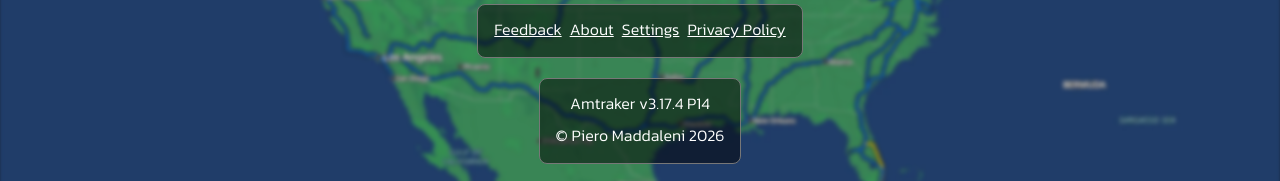
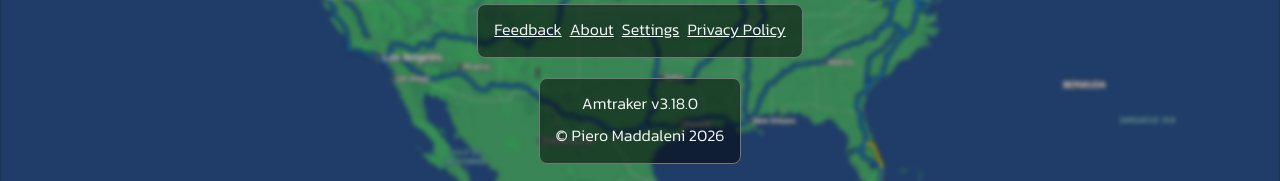
Before and after one commit to piemadd/amtraker-vite, a React (Vite) app: page / in a window 1280 px wide. Shown: the part 510-691 px from the top of the page. Built offline with nearby package versions, Linux system fonts and the light colour scheme; no server answers.

Commit message:
All issues fixed, back to normal.

```diff
--- a/index.html
+++ b/index.html
@@ -42,7 +42,6 @@
     <main id="root"></main>
     <script type="module" src="/src/index.jsx"></script>
     <!-- Google tag (gtag.js) -->
-     <!--
     <script
       defer
       async
@@ -57,14 +56,11 @@
 
       gtag("config", "G-XSX5WM5XZQ");
     </script>
-    -->
     <!-- Cloudflare Web Analytics -->
-     <!--
     <script
       defer
       src="https://static.cloudflareinsights.com/beacon.min.js"
       data-cf-beacon='{"token": "3b3c100fa1134517af0c68186b52923f"}'
     ></script>
-    -->
   </body>
 </html>
--- a/src/error.jsx
+++ b/src/error.jsx
@@ -56,7 +56,7 @@
           <i>
             Current path: {window.location.href}
             <br />
-            Current version: v3.17.4 P14
+            Current version: v3.18.0
             <br />
             Current date and time (UTC): {new Date().toUTCString()}
             <br />
@@ -82,7 +82,7 @@
           <i>
             Current path: {window.location.href}
             <br />
-            Current version: v3.17.4 P14
+            Current version: v3.18.0
             <br />
             Current date and time (UTC): {new Date().toUTCString()}
             <br />
--- a/src/paths/index/App.jsx
+++ b/src/paths/index/App.jsx
@@ -270,7 +270,7 @@
           </Link>
         </section>
         <section className='amtrakerVersion section-border'>
-          <p>Amtraker v3.17.4 P14</p>
+          <p>Amtraker v3.18.0</p>
           <p>&copy; <a href="https://piemadd.com" target="_blank">Piero Maddaleni</a> 2026</p>
         </section>
       </main>
```
